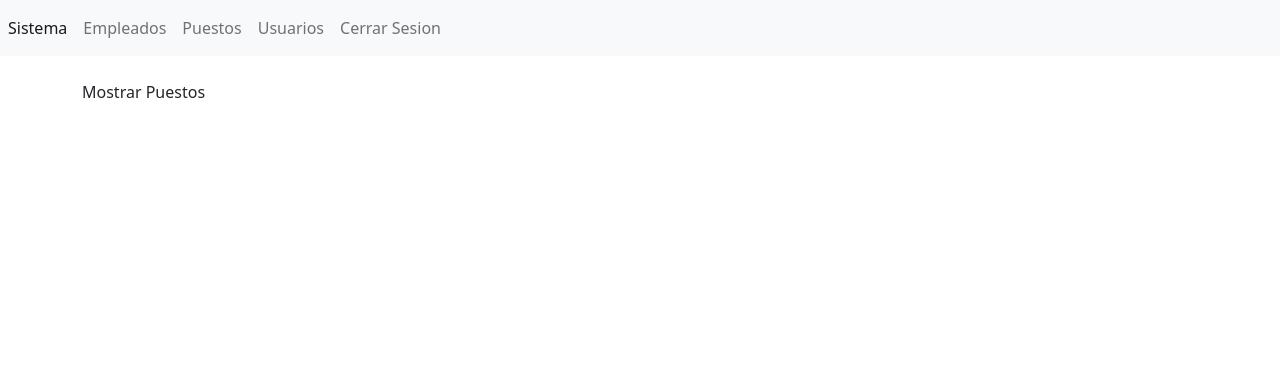
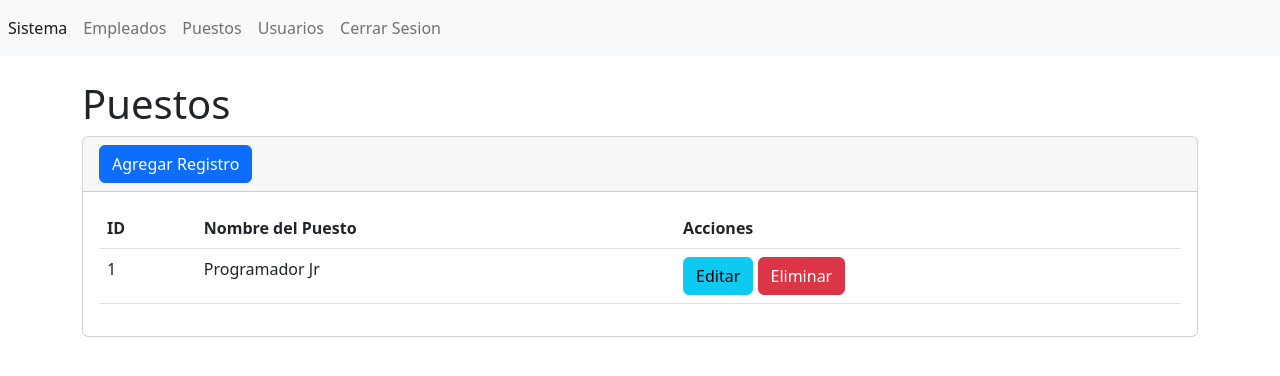
Before and after one commit to FabioDrizZt/CRUD-php, a PHP site: page /app/secciones/puestos in a window 1280 px wide. Shown: the top 376 px of the page. Run offline with PHP 8.4, Linux system fonts and the light colour scheme.

Commit message:
Agregamos index y formulario de puestos

```diff
--- a/secciones/empleados/index.php
+++ b/secciones/empleados/index.php
@@ -22,7 +22,7 @@
                     <tr class="">
                         <td scope="row">1</td>
                         <td>Fabio D. Argañaraz A.</td>
-                        <td>imagen.jpg/td>
+                        <td>imagen.jpg</td>
                         <td>cv.pdf</td>
                         <td>profesor full stack</td>
                         <td>15/04/2020</td>
--- a/secciones/puestos/index.php
+++ b/secciones/puestos/index.php
@@ -1,3 +1,32 @@
 <?php require_once("../../templates/header.php") ?>
-Mostrar Puestos
+<h1>Puestos</h1>
+<div class="card">
+    <div class="card-header">
+        <a name="" id="" class="btn btn-primary" href="./crear.php" role="button">Agregar Registro</a>
+    </div>
+    <div class="card-body">
+        <div class="table-responsive">
+            <table class="table">
+                <thead>
+                    <tr>
+                        <th scope="col">ID</th>
+                        <th scope="col">Nombre del Puesto</th>
+                        <th scope="col">Acciones</th>
+                    </tr>
+                </thead>
+                <tbody>
+                    <tr class="">
+                        <td scope="row">1</td>
+                        <td>Programador Jr</td>
+                        <td>
+                            <a name="" id="" class="btn btn-info" href="#" role="button">Editar</a>
+                            <a name="" id="" class="btn btn-danger" href="#" role="button">Eliminar</a>
+                        </td>
+                    </tr>
+                </tbody>
+            </table>
+        </div>
+    </div>
+</div>
+
 <?php require_once("../../templates/footer.php") ?>
```
Also changed, not shown: secciones/puestos/crear.php (+17 -1 lines).
